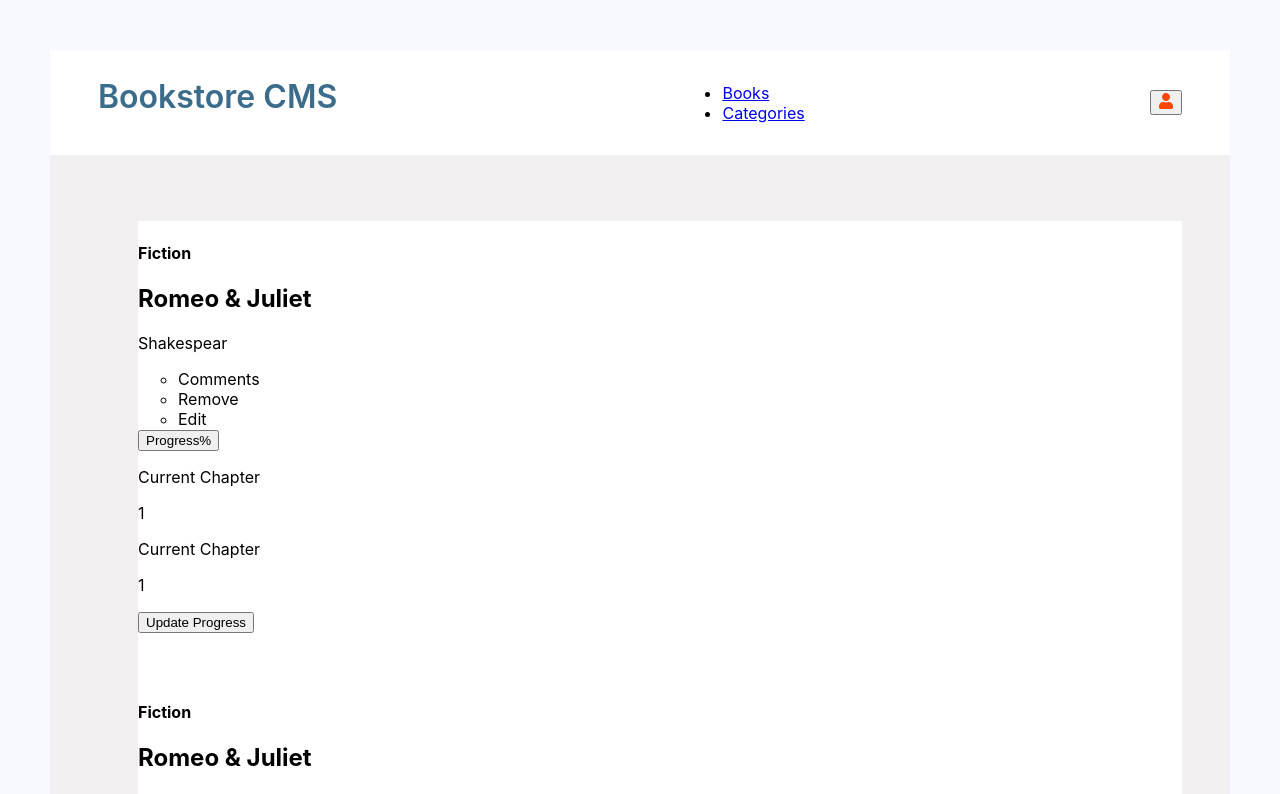
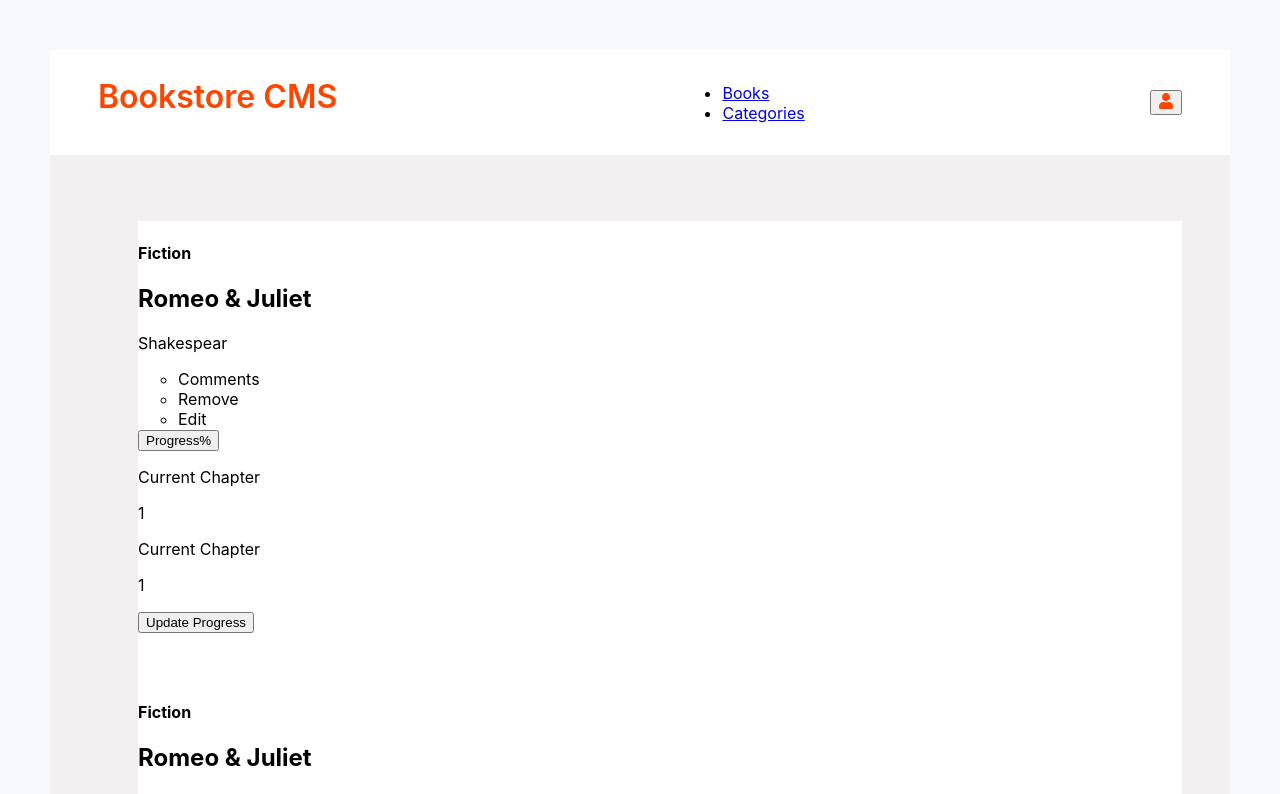
Before and after one commit to developertariq/bookstore, a React (Create React App) app: page / in a window 1280 px wide. Shown: the top 794 px of the page. Built offline with nearby package versions, Linux system fonts and the light colour scheme.

Commit message:
Add markup for title component

```diff
--- a/src/components/SiteTitle.js
+++ b/src/components/SiteTitle.js
@@ -8,7 +8,7 @@ const SiteTitle = () => (
       fontWeight: '600',
       marginBottom: '2rem',
       lineHeight: '1em',
-      color: '#3c6c8c',
+      color: 'orangered',
       textAlign: 'center',
     }}
   >
```
